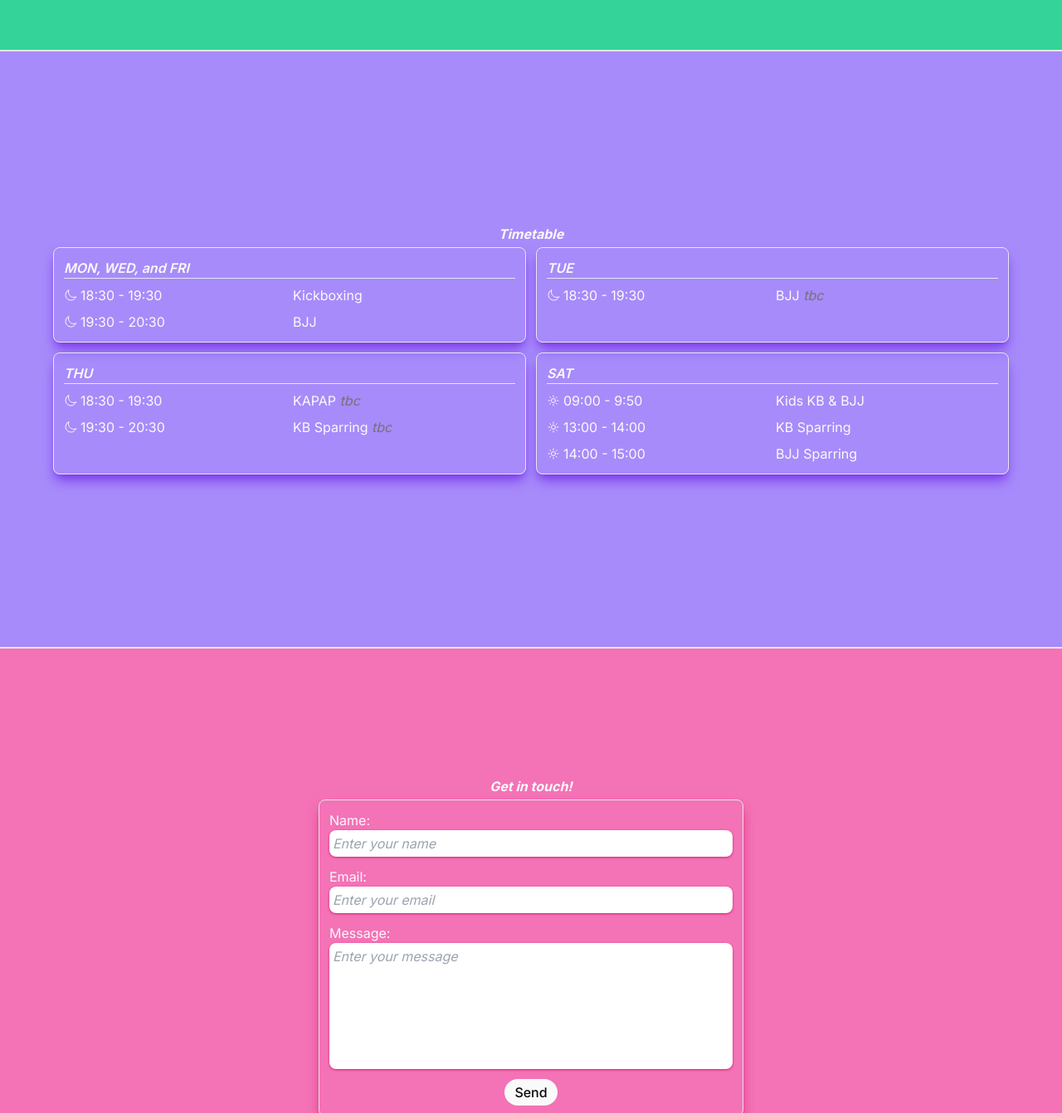
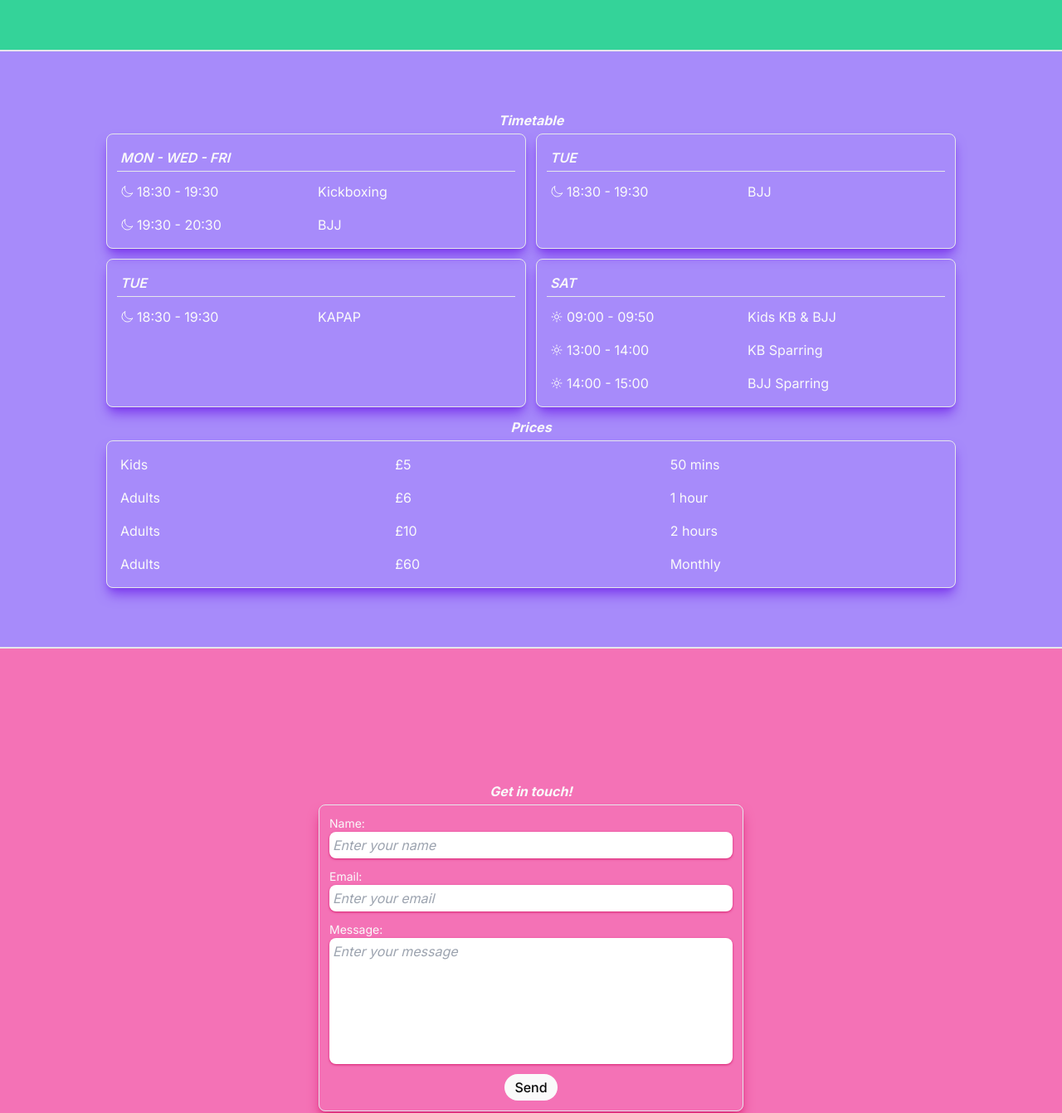
Before and after one commit to charlieBdev/strasse-gym, a Next.js app: page / in a window 1280 px wide. Shown: the part 1458-2800 px from the top of the page at 83% size. Built offline with nearby package versions, Linux system fonts and the light colour scheme.

Commit message:
add prices

```diff
--- a/src/app/components/Navbar.jsx
+++ b/src/app/components/Navbar.jsx
@@ -11,7 +11,7 @@ export const Navbar = () => {
 	return (
 		<div
 			id="top"
-			className="sticky top-0 left-0 w-full h-20 flex justify-between items-center p-6 md:px-16 backdrop-filter backdrop-blur-lg bg-neutral-950 border-b-2"
+			className="sticky top-0 left-0 w-full h-20 flex justify-between items-center px-6 md:px-16 lg:px-24 xl:px-32 backdrop-filter backdrop-blur-lg bg-neutral-950 border-b-2"
 		>
 			<Link href="#top">
 				{/* STRASSE <span className="hidden md:inline-block">GYM</span> */}
--- /dev/null
+++ b/src/app/components/Timetable/Prices.jsx
@@ -0,0 +1,37 @@
+import React from 'react';
+import { DaytimeSVG } from '../svg/DaytimeSVG';
+import { EveningSVG } from '../svg/EveningSVG';
+
+export const Prices = () => {
+	return (
+		<div className="flex flex-col w-full items-center gap-1 select-none">
+			<p className="font-bold text-center italic">Prices</p>
+			<div className="flex flex-col gap-3 w-full">
+				<div className="border rounded-lg shadow-lg shadow-violet-600 p-3 hover:shadow-xl hover:shadow-violet-600">
+					<div className="flex flex-col gap-2">
+						<div className="grid grid-cols-3 gap-1 p-1 hover:bg-violet-500 rounded-lg">
+							<p>Kids</p>
+							<p>£5</p>
+							<p>50 mins</p>
+						</div>
+						<div className="grid grid-cols-3 gap-1 p-1 hover:bg-violet-500 rounded-lg">
+							<p>Adults</p>
+							<p>£6</p>
+							<p>1 hour</p>
+						</div>
+						<div className="grid grid-cols-3 gap-1 p-1 hover:bg-violet-500 rounded-lg">
+							<p>Adults</p>
+							<p>£10</p>
+							<p>2 hours</p>
+						</div>
+						<div className="grid grid-cols-3 gap-1 p-1 hover:bg-violet-500 rounded-lg">
+							<p>Adults</p>
+							<p>£60</p>
+							<p>Monthly</p>
+						</div>
+					</div>
+				</div>
+			</div>
+		</div>
+	);
+};
--- a/src/app/components/Timetable/Table.jsx
+++ b/src/app/components/Timetable/Table.jsx
@@ -10,19 +10,20 @@ const Table = () => {
 				{/* Mon */}
 				<div className="border rounded-lg shadow-lg shadow-violet-600 p-3 hover:shadow-xl hover:shadow-violet-600">
 					<div className="flex flex-col gap-2">
-						<p className="font-semibold text-md italic border-b">
-							MON, WED, and FRI
+						<p className="font-semibold text-md italic border-b p-1">
+							MON - WED - FRI
 						</p>
-						<div className="grid grid-cols-2 gap-2">
+						<div className="grid grid-cols-2 gap-1 p-1 hover:bg-violet-500 rounded-lg">
 							<div className="flex items-center gap-1">
 								<EveningSVG />
-								18:30 - 19:30
+								<p>18:30 - 19:30</p>
 							</div>
 							<p>Kickboxing</p>
-
+						</div>
+						<div className="grid grid-cols-2 gap-1 p-1 hover:bg-violet-500 rounded-lg">
 							<div className="flex items-center gap-1">
 								<EveningSVG />
-								19:30 - 20:30
+								<p>19:30 - 20:30</p>
 							</div>
 							<p>BJJ</p>
 						</div>
@@ -31,113 +32,56 @@ const Table = () => {
 				{/* Tues */}
 				<div className="border rounded-lg shadow-lg shadow-violet-600 p-3 hover:shadow-xl hover:shadow-violet-600">
 					<div className="flex flex-col gap-2">
-						<p className="font-semibold text-md italic border-b">TUE</p>
-						<div className="grid grid-cols-2 gap-2">
+						<p className="font-semibold text-md italic border-b p-1">TUE</p>
+						<div className="grid grid-cols-2 gap-1 p-1 hover:bg-violet-500 rounded-lg">
 							<div className="flex items-center gap-1">
 								<EveningSVG />
-								18:30 - 19:30
-							</div>
-							<p>
-								BJJ <span className="text-neutral-500 italic">tbc</span>
-							</p>
-						</div>
-					</div>
-				</div>
-				{/* Weds
-				<div className="border rounded-lg shadow-lg shadow-violet-600 p-3 hover:shadow-xl hover:shadow-violet-600">
-					<div className="flex flex-col gap-2">
-						<p className="font-semibold text-md italic border-b">WED</p>
-						<div className="grid grid-cols-2 gap-2">
-							<div className="flex items-center gap-1">
-								<EveningSVG />
-								18:30 - 19:30
-							</div>
-							<p>Kickboxing</p>
-
-							<div className="flex items-center gap-1">
-								<EveningSVG />
-								19:30 - 20:30
+								<p>18:30 - 19:30</p>
 							</div>
 							<p>BJJ</p>
 						</div>
 					</div>
-				</div> */}
+				</div>
 				{/* Thurs */}
 				<div className="border rounded-lg shadow-lg shadow-violet-600 p-3 hover:shadow-xl hover:shadow-violet-600">
 					<div className="flex flex-col gap-2">
-						<p className="font-semibold text-md italic border-b">THU</p>
-						<div className="grid grid-cols-2 gap-2">
+						<p className="font-semibold text-md italic border-b p-1">TUE</p>
+						<div className="grid grid-cols-2 gap-1 p-1 hover:bg-violet-500 rounded-lg">
 							<div className="flex items-center gap-1">
 								<EveningSVG />
-								18:30 - 19:30
+								<p>18:30 - 19:30</p>
 							</div>
-							<p>
-								KAPAP <span className="text-neutral-500 italic">tbc</span>
-							</p>
-
-							<div className="flex items-center gap-1">
-								<EveningSVG />
-								19:30 - 20:30
-							</div>
-							<p>
-								KB Sparring <span className="text-neutral-500 italic">tbc</span>
-							</p>
+							<p>KAPAP</p>
 						</div>
 					</div>
 				</div>
-				{/* Fri
-				<div className="border rounded-lg shadow-lg shadow-violet-600 p-3 hover:shadow-xl hover:shadow-violet-600">
-					<div className="flex flex-col gap-2">
-						<p className="font-semibold text-md italic border-b">FRI</p>
-						<div className="grid grid-cols-2 gap-2">
-							<div className="flex items-center gap-1">
-								<EveningSVG />
-								18:30 - 19:30
-							</div>
-							<p>| Kickboxing</p>
-
-							<div className="flex items-center gap-1">
-								<EveningSVG />
-								19:30 - 20:30
-							</div>
-							<p>| BJJ Sparring</p>
-						</div>
-					</div>
-				</div> */}
 				{/* Sat */}
 				<div className="border rounded-lg shadow-lg shadow-violet-600 p-3 hover:shadow-xl hover:shadow-violet-600">
 					<div className="flex flex-col gap-2">
-						<p className="font-semibold text-md italic border-b">SAT</p>
-						<div className="grid grid-cols-2 gap-2">
+						<p className="font-semibold text-md italic border-b p-1">SAT</p>
+						<div className="grid grid-cols-2 gap-1 p-1 hover:bg-violet-500 rounded-lg">
 							<div className="flex items-center gap-1">
 								<DaytimeSVG />
-								09:00 - 9:50
+								<p>09:00 - 09:50</p>
 							</div>
 							<p>Kids KB & BJJ</p>
-
+						</div>
+						<div className="grid grid-cols-2 gap-1 p-1 hover:bg-violet-500 rounded-lg">
 							<div className="flex items-center gap-1">
 								<DaytimeSVG />
-								13:00 - 14:00
+								<p>13:00 - 14:00</p>
 							</div>
 							<p>KB Sparring</p>
-
+						</div>
+						<div className="grid grid-cols-2 gap-1 p-1 hover:bg-violet-500 rounded-lg">
 							<div className="flex items-center gap-1">
 								<DaytimeSVG />
-								14:00 - 15:00
+								<p>14:00 - 15:00</p>
 							</div>
 							<p>BJJ Sparring</p>
 						</div>
 					</div>
 				</div>
-				{/* Sun
-				<div className="border rounded-lg shadow-lg shadow-violet-600 p-3">
-					<div className="flex flex-col gap-2">
-						<p className="font-semibold text-md italic border-b">SUN</p>
-						<div className="grid grid-cols-2 gap-2">
-							<p>Closed</p>
-						</div>
-					</div>
-				</div> */}
 			</div>
 		</div>
 	);
--- a/src/app/components/Timetable/Timetable.jsx
+++ b/src/app/components/Timetable/Timetable.jsx
@@ -1,13 +1,15 @@
 import React from 'react';
 import Table from './Table';
+import { Prices } from './Prices';
 
 export const Timetable = () => {
 	return (
 		<div
 			id="timetable"
-			className="bg-violet-400 min-h-[calc(100vh-5rem)] w-full flex flex-col items-center justify-center border-b-2 p-8 md:p-16"
+			className="bg-violet-400 min-h-[calc(100vh-5rem)] w-full flex flex-col items-center justify-center border-b-2 p-6 md:px-16 lg:px-24 xl:px-32 gap-3"
 		>
 			<Table />
+			<Prices />
 		</div>
 	);
 };
--- a/src/app/components/contact/Contact.jsx
+++ b/src/app/components/contact/Contact.jsx
@@ -5,7 +5,7 @@ export const Contact = () => {
 	return (
 		<div
 			id="contact"
-			className="bg-pink-400 min-h-[calc(100vh-5rem)] w-full flex flex-col items-center justify-center border-b-2 p-8 md:p-16"
+			className="bg-pink-400 min-h-[calc(100vh-5rem)] w-full flex flex-col items-center justify-center border-b-2 px-6 md:px-16 lg:px-24 xl:px-32"
 		>
 			<Form />
 		</div>
--- a/src/app/components/contact/Form.jsx
+++ b/src/app/components/contact/Form.jsx
@@ -1,7 +1,7 @@
 'use client';
 
 import React, { useState } from 'react';
-import { Button } from '../Button';
+import { motion } from 'framer-motion';
 
 export const Form = () => {
 	const [name, setName] = useState('');
@@ -14,13 +14,19 @@ export const Form = () => {
 		message,
 	};
 
-	console.log(body, '<<< body');
+	const handleSend = (e) => {
+		e.preventDefault();
+		console.log(body);
+	};
 
 	return (
 		<div className="w-full md:max-w-lg flex flex-col gap-1">
 			<p className="font-bold text-center italic">Get in touch!</p>
-			<div className="flex flex-col border p-3 rounded-lg shadow-lg shadow-pink-600  hover:shadow-xl hover:shadow-pink-600">
-				<label htmlFor="name" className="">
+			<form
+				onSubmit={handleSend}
+				className="flex flex-col border p-3 rounded-lg shadow-lg shadow-pink-600  hover:shadow-xl hover:shadow-pink-600"
+			>
+				<label htmlFor="name" className="text-sm">
 					Name:
 				</label>
 				<input
@@ -31,7 +37,9 @@ export const Form = () => {
 					placeholder="Enter your name"
 					className="p-1 rounded-lg mb-3 text-neutral-950 shadow shadow-pink-600 placeholder:italic"
 				/>
-				<label htmlFor="email">Email:</label>
+				<label htmlFor="email" className="text-sm">
+					Email:
+				</label>
 				<input
 					id="email"
 					value={email}
@@ -40,7 +48,9 @@ export const Form = () => {
 					placeholder="Enter your email"
 					className="p-1 rounded-lg mb-3 text-neutral-950 shadow shadow-pink-600 placeholder:italic"
 				/>
-				<label htmlFor="name">Message:</label>
+				<label htmlFor="name" className="text-sm">
+					Message:
+				</label>
 				<textarea
 					id="message"
 					value={message}
@@ -50,8 +60,14 @@ export const Form = () => {
 					className="p-1 rounded-lg mb-3 text-neutral-950 shadow shadow-pink-600 placeholder:italic resize-none"
 					rows="6"
 				/>
-				<Button text="Send" />
-			</div>
+				<motion.button
+					className="bg-neutral-50 text-neutral-950 font-medium rounded-full px-3 py-1 mx-auto"
+					whileHover={{ scale: 1.1 }}
+					whileTap={{ scale: 0.9 }}
+				>
+					Send
+				</motion.button>
+			</form>
 		</div>
 	);
 };
--- a/src/app/components/news/News.jsx
+++ b/src/app/components/news/News.jsx
@@ -4,7 +4,7 @@ export const News = () => {
 	return (
 		<div
 			id="news"
-			className="bg-emerald-400 min-h-[calc(100vh-5rem)] w-full flex flex-col items-center justify-center border-b-2 p-8 md:p-16"
+			className="bg-emerald-400 min-h-[calc(100vh-5rem)] w-full flex flex-col items-center justify-center border-b-2 p-6 md:px-16 lg:px-24 xl:px-32"
 		>
 			News
 		</div>
```
Also changed, not shown: src/app/components/Hero.jsx (+7 -4 lines), src/app/components/footer/Footer.jsx (+15 -6 lines), src/app/components/footer/Map.jsx (+6 -6 lines).
